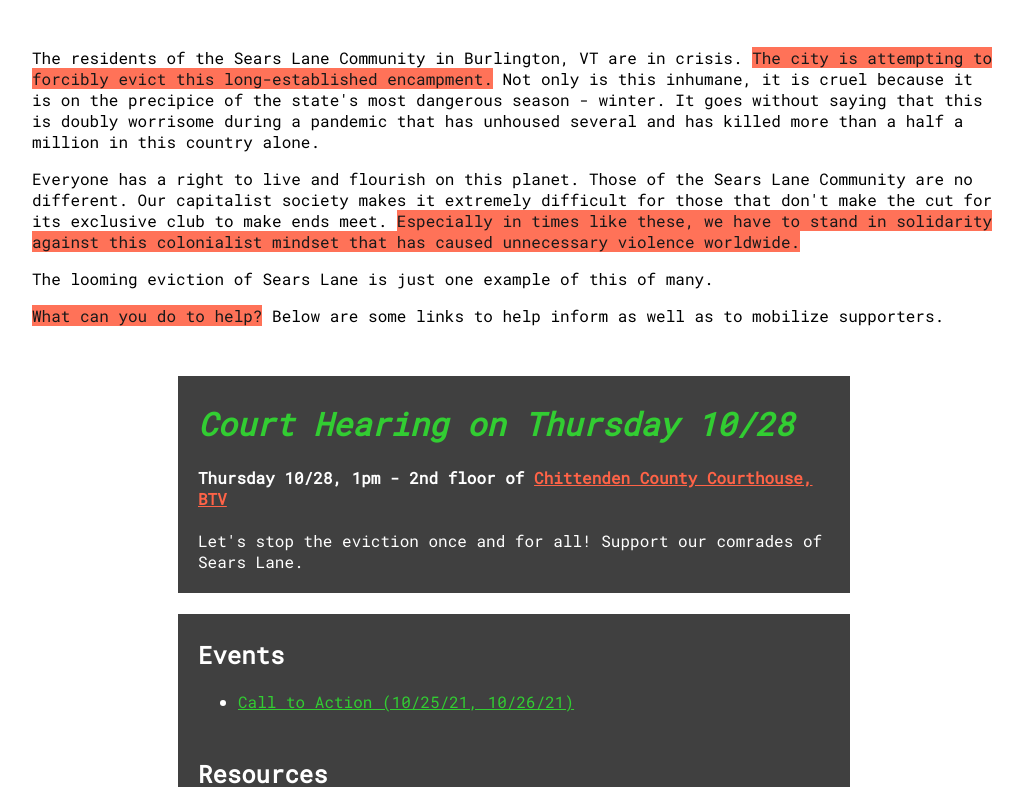
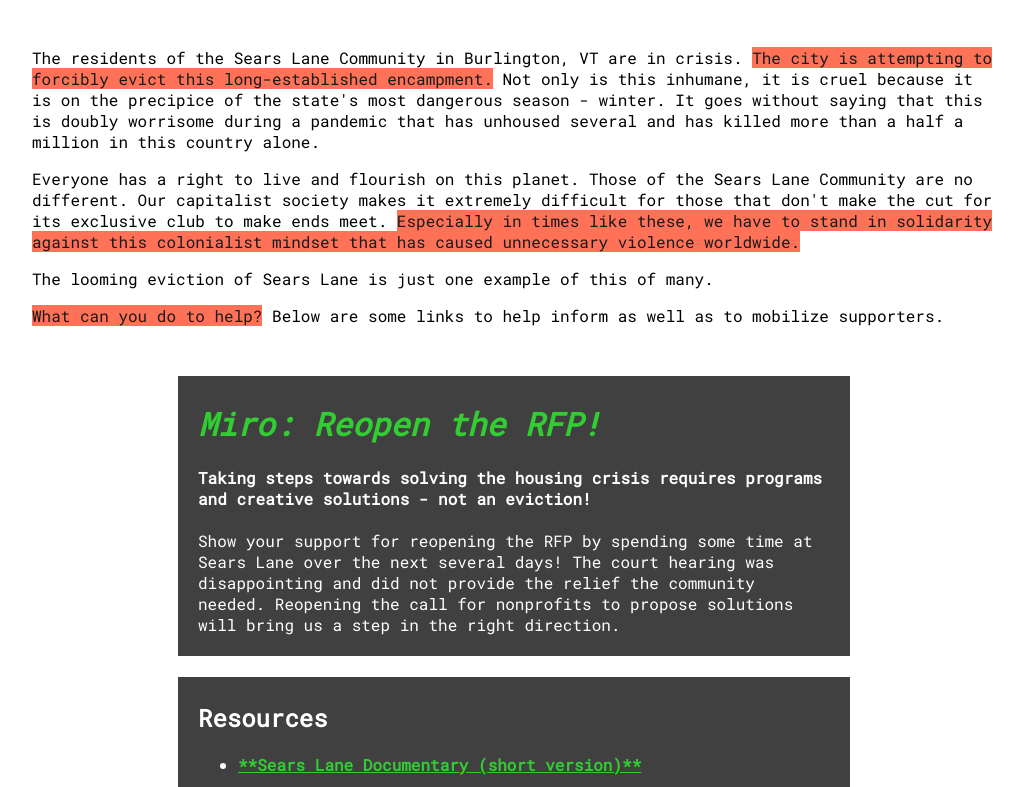
Before and after one commit to ej-mitchell/sears-lane-community, a plain HTML site: page index.html in a window 1280 px wide. Shown: the part 114-901 px from the top of the page, without its empty margins (126-1149 px from the left). Drawn offline with Linux system fonts and the light colour scheme.

Commit message:
Update big message.

```diff
--- a/index.html
+++ b/index.html
@@ -34,22 +34,16 @@
 </div>
 
 <div class="resources body-text">
-<h1 class="very-important"><i>Court Hearing on Thursday 10/28</i></h1>
-<h4>Thursday 10/28, 1pm - 2nd floor of <a
-href="https://www.openstreetmap.org/note/2911702#map=18/44.47566/-73.21083&layers=N">Chittenden County Courthouse, BTV</a></h4>
-<p>Let's stop the eviction once and for all! Support our comrades of Sears
-  Lane.</p>
+<h1 class="very-important"><i>Miro: Reopen the RFP!</i></h1>
+<h4>Taking steps towards solving the housing crisis requires programs and
+  creative solutions - not an eviction!</h4>
+<p>Show your support for reopening the RFP by spending some time at Sears Lane
+  over the next several days! The court hearing was disappointing and did not
+  provide the relief the community needed. Reopening the call for nonprofits to
+  propose solutions will bring us a step in the right direction.</p>
 </div>
 
 <br>
-
-<div class="resources">
-  <h2>Events</h2>
-  <ul>
-    <li><a class="very-important" href="call-to-action.html">Call to Action
-        (10/25/21, 10/26/21)</a></li>
-  </ul>
-</div>
 
 <div class="resources">
   <h2>Resources</h2>
```
